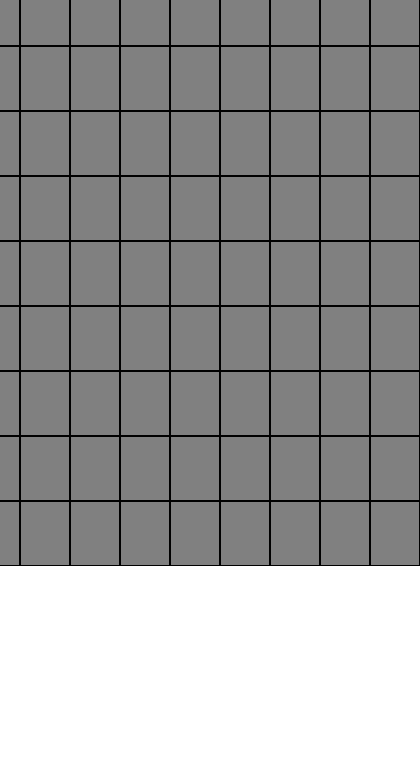
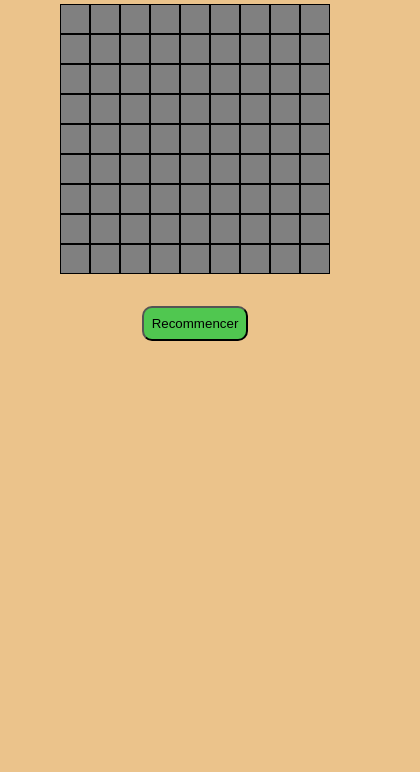
Before and after one commit to khadidja-traore/Demineur, a plain HTML site: page index.html in a window 390 px wide. Shown: the part 72-844 px from the top of the page, 420 px wide, since content can reach past the window. Drawn offline with nearby package versions, Linux system fonts and the light colour scheme.

Commit message:
ajoute bouton recommencer, responsive et couleurs, factorisation du code

```diff
--- a/css/index.css
+++ b/css/index.css
@@ -5,7 +5,7 @@
 h1{
 
     width: fit-content;
-    margin: 2% auto;
+    margin: 5% auto;
 }
 
 #board{
@@ -20,8 +20,10 @@ h1{
 .cell{
     text-align: center;
     border: 1px solid black;
-    padding-top: 20%;
     background-color: grey;
+    display: grid;
+    place-items: center;
+
 }
 
 .show{
@@ -31,3 +33,39 @@ h1{
 .bombe{
     background-color: red;
 }
+
+.bombe i {
+    font-size: x-large;
+
+}
+
+#buttons-container{
+    text-align: center;
+    margin: 2rem;
+}
+
+
+#reset{
+    padding : 0.5rem;
+    border: 1 px solid black;
+    background-color: rgb(80, 199, 80);
+    border-radius: 10px;
+}
+
+#reset:hover{
+    padding: 1rem;
+}
+
+body{
+    background-color: rgb(235, 195, 139);
+
+}
+
+@media screen and (max-width: 700px){
+
+    #board{
+        grid-template-columns: repeat(9, 30px);
+        grid-template-rows: repeat(9, 30px);
+    }
+
+}
--- a/index.html
+++ b/index.html
@@ -12,6 +12,9 @@
     <!-- Appel du script  -->
     <script type="text/javascript" src="js/index.js"></script>
 
+    <!-- Font Awesome  -->
+    <link rel="stylesheet" href="https://cdnjs.cloudflare.com/ajax/libs/font-awesome/6.1.1/css/all.min.css" integrity="sha512-KfkfwYDsLkIlwQp6LFnl8zNdLGxu9YAA1QvwINks4PhcElQSvqcyVLLD9aMhXd13uQjoXtEKNosOWaZqXgel0g==" crossorigin="anonymous" referrerpolicy="no-referrer" />
+
     <!-- CSS  -->
     <link rel="stylesheet" href="css/index.css">
 </head>
@@ -20,5 +23,9 @@
     <div id="board">
 
     </div>
+
+    <div id="buttons-container">
+
+    </div>
 </body>
 </html>
--- a/js/index.js
+++ b/js/index.js
@@ -6,8 +6,8 @@ $(document).ready(function(){
     const columns = 9;
     const nbBombes = 10;
     var board = Array();
-    //tableau d'id
-    var boardID = Array();
+    var bombsList = Array();
+    var boardID = Array(); //tableau d'id
 
     //Génération des coordonnées des bombes
     function setBombsCoordinates(){
@@ -20,30 +20,28 @@ $(document).ready(function(){
             tab.push([a,b]);
         }
         console.log(tab);
-
         return tab;
     }
-    setBombsCoordinates();
 
-    //Generation des cases des numéros
 
     //Generation du plateau de jeu
-
+    function setBoard(){
         for (let i = 0; i < rows; i++){
             board[i] = Array();
             for(let j = 0; j < columns; j++){
                 board[i][j] = 0;
             }
         }
+    }
 
-    //Placement des bombes sur le plateau
-    var bombsList = setBombsCoordinates();
+    //Generation des cases des numéros
+    function setBombs(){//Placement des bombes sur le plateau
+    bombsList = setBombsCoordinates();
     bombsList.forEach(function(couple){
         board[couple[0]][couple[1]] = 9;
     })
+}
 
-    console.log(bombsList);
-    console.log(board);
     function calculBombs(){
         var cpt = 0;
         for(let i = 0; i < rows; i++){
@@ -87,22 +85,31 @@ $(document).ready(function(){
 
     }
 
-    calculBombs();
-    console.log(board);
-    console.log(boardID);
+    // console.log(board);
+    // console.log(boardID);
 
     function generateBoard(){
+        setBombsCoordinates();
+        setBoard();
+        setBombs();
+        calculBombs();
         var n = 0;
         for(let i = 0; i < rows; i++){
             for(let j = 0; j < columns; j++){
                 var line = document.createElement("div");
                 line.setAttribute("id", n++);
                 line.classList.add("cell");
-                // line.innerText =  "C";
                 $("#board").append(line);
             }
         }
+
+        var reset = document.createElement("button");
+            reset.setAttribute("id", "reset");
+            reset.innerText = "Recommencer ";
+            $("#buttons-container").append(reset);
+
     }
+
 
     generateBoard();
 
@@ -112,9 +119,9 @@ $(document).ready(function(){
         var index = this.id;
         console.log(index);
         if (boardID[index] == 9){
-            $(this).text('Bombe !');
+            $(this).html('<i class="fa-solid fa-burst"></i>');
             $(this).addClass("bombe");
-            alert("Perdu !")
+            alert("Perdu !");
 
         }else{
             $(this).text(boardID[index]);
@@ -122,19 +129,14 @@ $(document).ready(function(){
         }
 
         if (cptClick == rows*columns-nbBombes){ //
-            alert("vous avez gagné !")
+            alert("vous avez gagné !");
         }
+
     });
 
 
+    $("#reset").click(function(){
+        location.reload();
+    })
 
-
-
-
-
-
-
-
-
-
-});
+})
```
Lines whose indentation alone changed are shown as unchanged.
